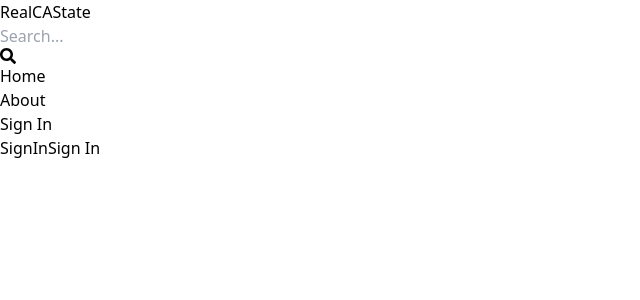
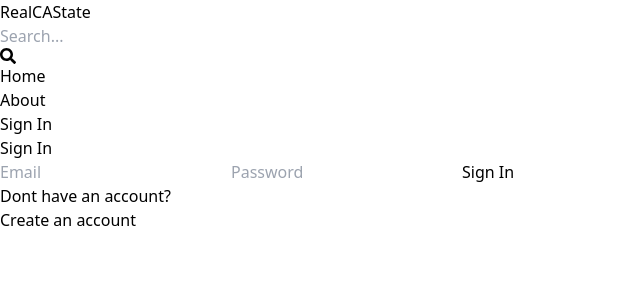
Before and after one commit to SamuelB11/RealStateWebiste, a React (Vite) app in the folder client/: page /sign-in in a window 1280 px wide. Shown: the top 300 px of the page, without its empty margins (0-640 px from the left). Built offline with nearby package versions, Linux system fonts and the light colour scheme.

Commit message:
full sign in functionality

```diff
--- a/client/src/pages/SignIn.jsx
+++ b/client/src/pages/SignIn.jsx
@@ -1,10 +1,73 @@
-import React from "react";
-import { Link } from 'react-router-dom';
+import React, { useState } from "react";
+import { Link, useNavigate } from 'react-router-dom';
+
 
 export default function SignIn() {
-    return <div>SignIn
-        <Link to={"/sign-up"}>
-            <span className="text-blue-700">Sign In</span>
-        </Link>
+    const [formData, setFormData] = useState({});
+    const [error, setError] = useState(null);
+    const [loading, setLoading] = useState(false);
+    const navigate = useNavigate();
+    const handleChange = (e) => {
+        setFormData({
+            ...formData,
+            [e.target.id]: e.target.value,
+        });
+    };
+    const handleSubmit = async (e) => {
+        e.preventDefault();
+        try {
+            setLoading(true);
+            const res = await fetch('/api/auth/signin', {
+                method: 'POST',
+                headers: {
+                    'Content-Type': 'application/json',
+                },
+                body: JSON.stringify(formData),
+            });
+            const data = await res.json();
+            console.log(data);
+            if (data.success === false) {
+                setLoading(false);
+                setError(data.message);
+                return;
+            }
+            setLoading(false);
+            setError(null);
+            navigate('/');
+        } catch (error) {
+            setLoading(false);
+            setError(error.message);
+        }
+    };
+    return <div className="p-3 max-w-lg mx-auto mt-24">
+        <h1 className="text-3xl text-center font-semibold my-7">Sign In</h1>
+        <form onSubmit={handleSubmit} className="flex flex-col gap-4">
+            <input
+                type="email"
+                placeholder="Email"
+                className="border p-3 rounded-lg"
+                id="email"
+                onChange={handleChange}
+            />
+            <input type="password"
+                placeholder="Password"
+                className="border p-3 rounded-lg"
+                id="password"
+                onChange={handleChange}
+            />
+            <button
+                disabled={loading}
+                className="bg-red-700 text-white p-3 rounded-lg uppercase hover:opacity-95 disabled: opacity-80"
+            >
+                {loading ? 'Loading...' : 'Sign In'}
+            </button>
+        </form>
+        <div className="flex gap-2 mt-5">
+            <p>Dont have an account?</p>
+            <Link to={"/sign-up"}>
+                <span className="text-blue-700">Create an account</span>
+            </Link>
+        </div>
+        {error && <p className="text-red-600 mt-5">{error}</p>}
     </div>;
 }
```
